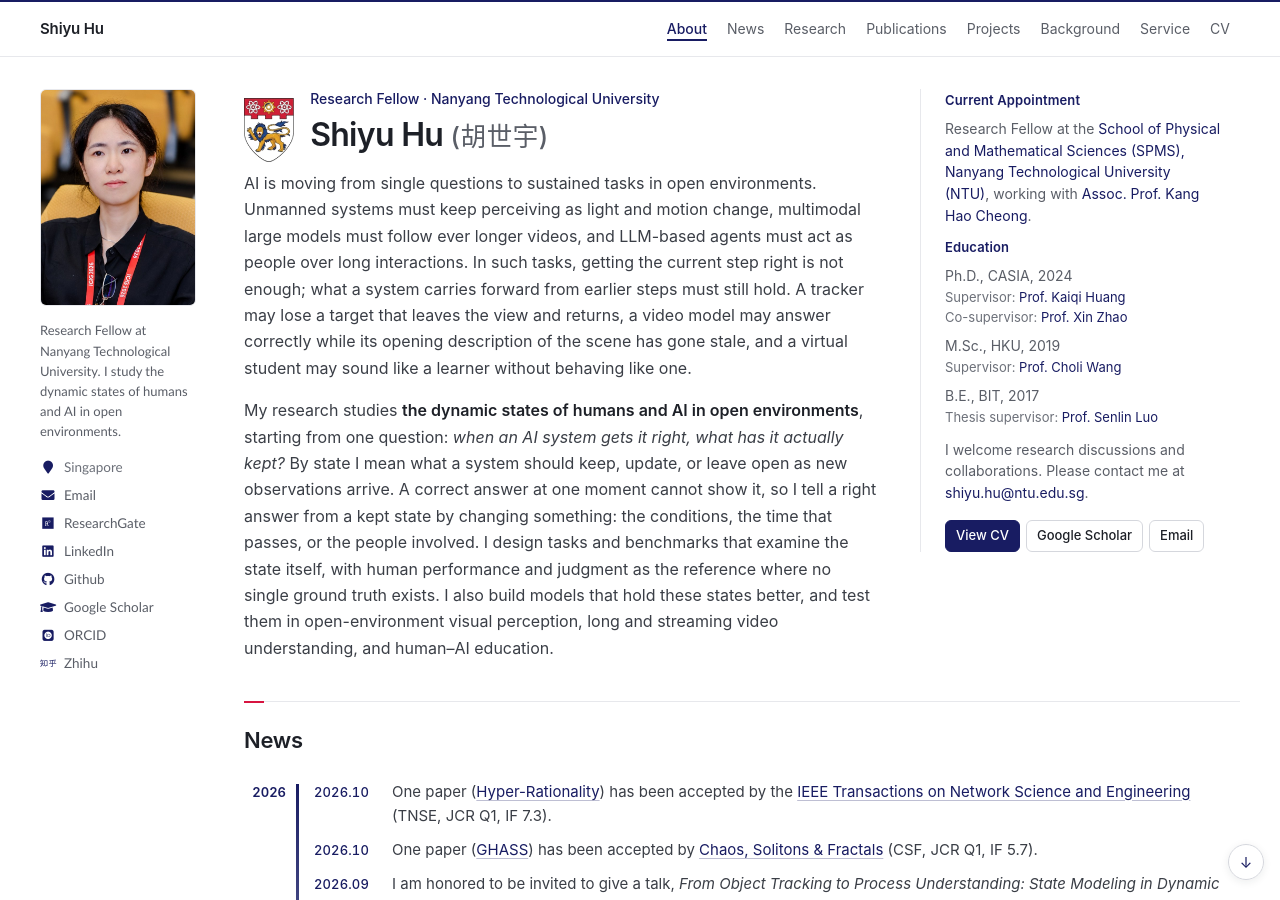
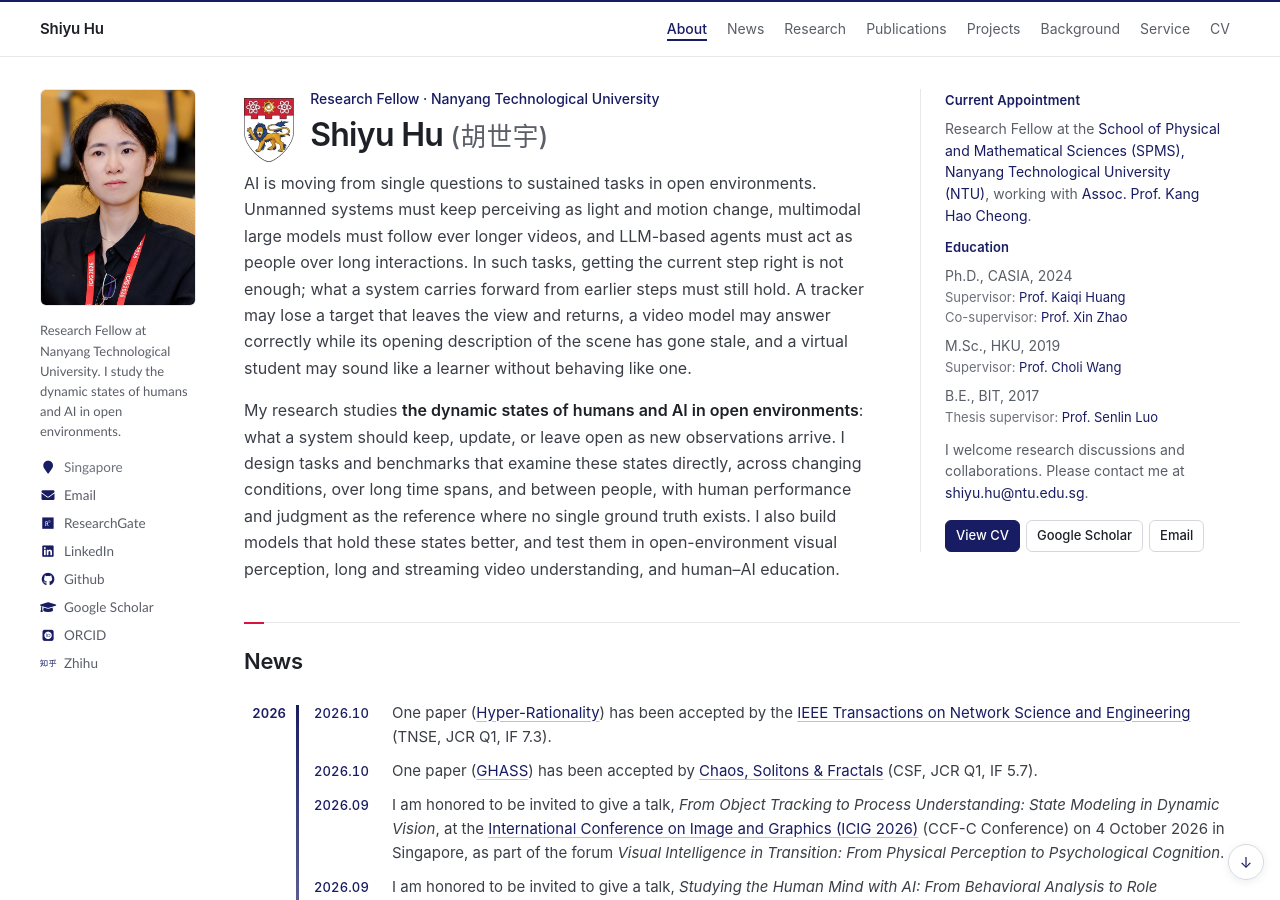
Before and after one commit to huuuuusy/huuuuusy.github.io, a Jekyll site: the page built from _pages/about.md, in a window 1280 px wide and 900 px high. Built offline with Jekyll 4.4.1, drawn with Linux system fonts in a browser that asks for light colours; some web fonts are replaced.

Commit message:
About: describe the research by its problems and work, without the right-answer versus kept-state framing
Co-Authored-By: Claude Opus 5.5 <noreply@anthropic.com>

```diff
--- a/_includes/home/content/intro.md
+++ b/_includes/home/content/intro.md
@@ -8,7 +8,7 @@
 </div>
 </div>
 <p>AI is moving from single questions to sustained tasks in open environments. Unmanned systems must keep perceiving as light and motion change, multimodal large models must follow ever longer videos, and LLM-based agents must act as people over long interactions. In such tasks, getting the current step right is not enough; what a system carries forward from earlier steps must still hold. A tracker may lose a target that leaves the view and returns, a video model may answer correctly while its opening description of the scene has gone stale, and a virtual student may sound like a learner without behaving like one.</p>
-<p>My research studies <strong>the dynamic states of humans and AI in open environments</strong>, starting from one question: <em>when an AI system gets it right, what has it actually kept?</em> By state I mean what a system should keep, update, or leave open as new observations arrive. A correct answer at one moment cannot show it, so I tell a right answer from a kept state by changing something: the conditions, the time that passes, or the people involved. I design tasks and benchmarks that examine the state itself, with human performance and judgment as the reference where no single ground truth exists. I also build models that hold these states better, and test them in open-environment visual perception, long and streaming video understanding, and human–AI education.</p>
+<p>My research studies <strong>the dynamic states of humans and AI in open environments</strong>: what a system should keep, update, or leave open as new observations arrive. I design tasks and benchmarks that examine these states directly, across changing conditions, over long time spans, and between people, with human performance and judgment as the reference where no single ground truth exists. I also build models that hold these states better, and test them in open-environment visual perception, long and streaming video understanding, and human–AI education.</p>
 </div>
 <aside class="intro-profile" aria-label="Current appointment and profile links">
 <div class="intro-profile__item">
```
